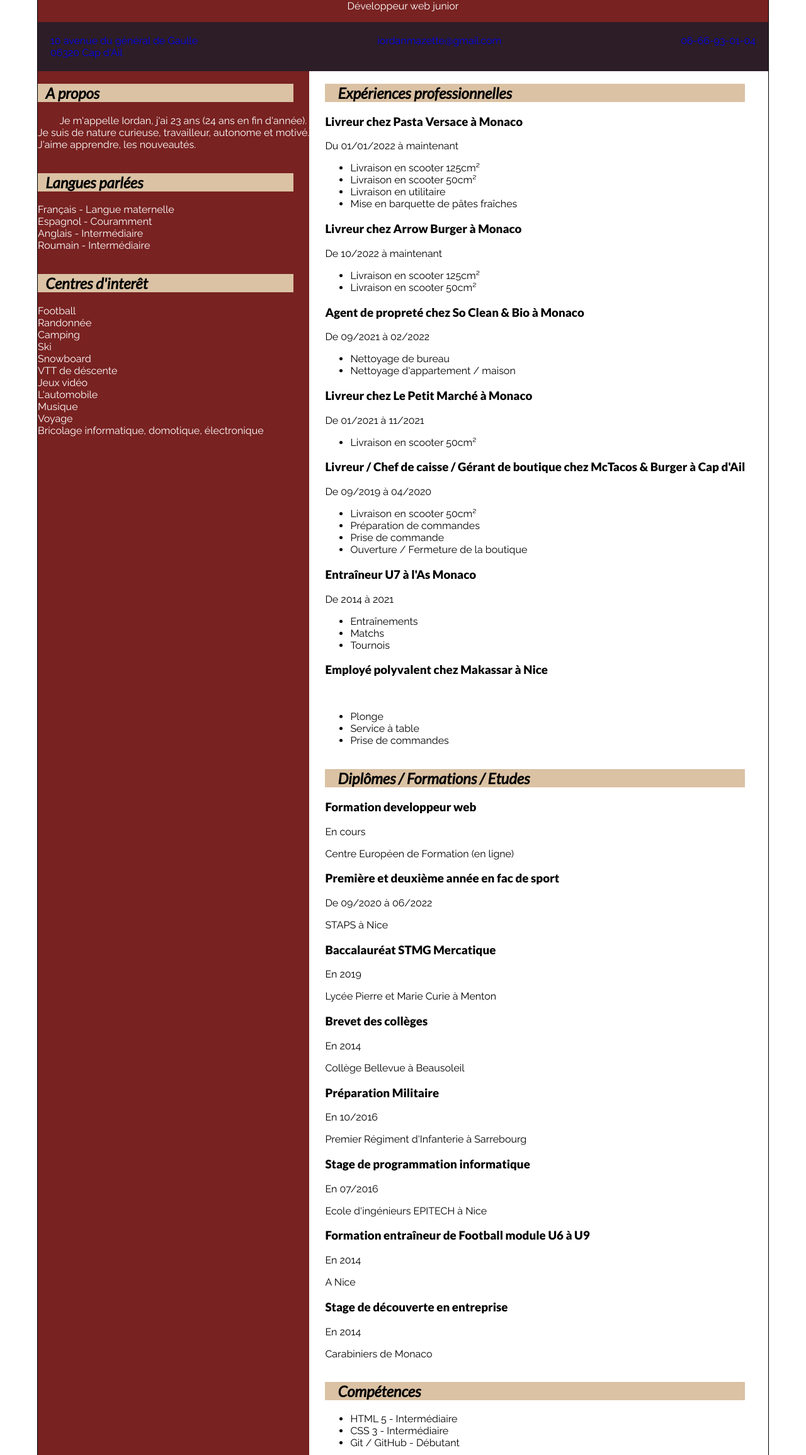
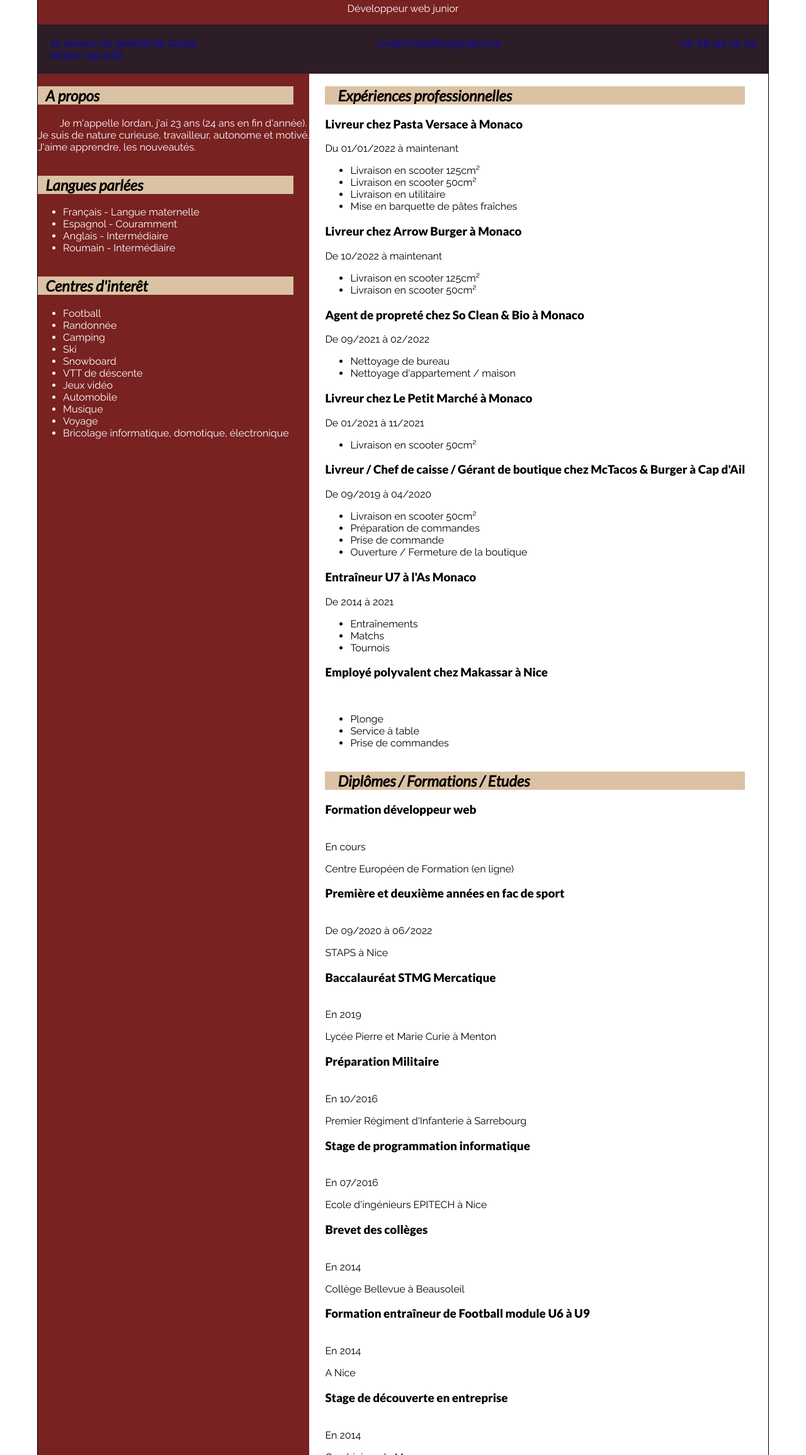
Before and after one commit to el-ioio/mon-cv, a plain HTML site: page index.html in a window 1280 px wide. Shown: the part 228-2538 px from the top of the page at 63% size. Drawn offline with Linux system fonts and the light colour scheme.

Commit message:
Update index.html

```diff
--- a/index.html
+++ b/index.html
@@ -12,13 +12,13 @@
     <header>
         <section class="en-tête">
             <h1>Iordan Mazette</h1>
-            <img src="./image/ma-photo.jpg" class="mon-portrait" width="110px" height="130px">
+            <a href="./image/ma-photo.jpg" target="_blank"><img src="./image/ma-photo.jpg" class="mon-portrait" width="110px" height="130px"></a>
             <p>Développeur web junior</p>
         </section>
         <div class="informations">
-            <a href="https://www.google.fr/maps/place/10+Av.+du+Général+de+Gaulle,+06320+Cap-d'Ail/@43.7236335,7.3949463,17z/data=!3m1!4b1!4m6!3m5!1s0x12cdc2e07fb790a9:0xa9780315ef4e6c5c!8m2!3d43.7236335!4d7.3975212!16s%2Fg%2F11c15v8507?entry=ttu" target="_blank">10 avenue du général de Gaulle <br> 06320 Cap d'Ail</a>
-            <a href="mailto:iordanmazette@gmail.com">iordanmazette@gmail.com</a>
-            <a href="tel: 0666930104">06-66-93-01-04</a>
+            <a href="https://www.google.fr/maps/place/10+Av.+du+Général+de+Gaulle,+06320+Cap-d'Ail/@43.7236335,7.3949463,17z/data=!3m1!4b1!4m6!3m5!1s0x12cdc2e07fb790a9:0xa9780315ef4e6c5c!8m2!3d43.7236335!4d7.3975212!16s%2Fg%2F11c15v8507?entry=ttu" target="_blank" class="lien">10 avenue du général de Gaulle <br> 06320 Cap d'Ail</a>
+            <a href="mailto:iordanmazette@gmail.com" class="lien">iordanmazette@gmail.com</a>
+            <a href="tel: 0666930104" class="lien">06-66-93-01-04</a>
         </div>
     </header>
     <main>
@@ -35,41 +35,28 @@
             </section>
             <section class="langues">
                 <h2>Langues parlées</h2>
-                <p>
-                    Français - Langue maternelle
-                    <br>
-                    Espagnol - Couramment
-                    <br>
-                    Anglais - Intermédiaire
-                    <br>
-                    Roumain - Intermédiaire
-                </p>
+                <ul>
+                    <li>Français - Langue maternelle</li>
+                    <li>Espagnol - Couramment</li>
+                    <li>Anglais - Intermédiaire</li>
+                    <li>Roumain - Intermédiaire</li>
+                </ul>
             </section>
             <section class="centres-d'interêt">
                 <h2>Centres d'interêt</h2>
-                <p>
-                    Football
-                    <br>
-                    Randonnée
-                    <br>
-                    Camping
-                    <br>
-                    Ski
-                    <br>
-                    Snowboard
-                    <br>
-                    VTT de déscente
-                    <br>
-                    Jeux vidéo
-                    <br>
-                    L'automobile
-                    <br>
-                    Musique
-                    <br>
-                    Voyage
-                    <br>
-                    Bricolage informatique, domotique, électronique
-                </p>
+                <ul>
+                    <li>Football</li>
+                    <li>Randonnée</li>
+                    <li>Camping</li>
+                    <li>Ski</li>
+                    <li>Snowboard</li>
+                    <li>VTT de déscente</li>
+                    <li>Jeux vidéo</li>
+                    <li>Automobile</li>
+                    <li>Musique</li>
+                    <li>Voyage</li>
+                    <li>Bricolage informatique, domotique, électronique</li>
+                </ul>
             </section>
         </div>
         <div class="col-droit">
@@ -137,45 +124,53 @@
                     </ul>
                 </section>
             </section>
-            <section class="diplomes-formations-études">
+            <section class="diplômes-formations-études">
                 <h2>Diplômes / Formations / Etudes</h2>
-                <section class="formation-dev-web">
-                    <h3>Formation developpeur web</h3>
+                <section class="formation-dev-web" id="formation">
+                    <h3>Formation développeur web</h3>
+                    <div class="trait"></div>
                     <p>En cours</p>
                     <p>Centre Européen de Formation (en ligne)</p>
                 </section>
-                <section class="staps">
-                    <h3>Première et deuxième année en fac de sport</h3>
+                <section class="staps" id="formation">
+                    <h3>Première et deuxième années en fac de sport</h3>
+                    <div class="trait"></div>
                     <p>De <time datetime="2020-09">09/2020</time> à <time datetime="2022-06">06/2022</time></p>
                     <p>STAPS à Nice</p>
                 </section>
-                <section class="baccalauréat">
+                <section class="baccalauréat" id="formation">
                     <h3>Baccalauréat STMG Mercatique</h3>
+                    <div class="trait"></div>
                     <p>En <time datetime="2019">2019</time></p>
                     <p>Lycée Pierre et Marie Curie à Menton</p>
                 </section>
-                <section class="brevet">
+                <section class="préparation-militaire" id="formation">
+                    <h3>Préparation Militaire</h3>
+                    <div class="trait"></div>
+                    <p>En <time datetime="2016-10">10/2016</time></p>
+                    <p>Premier Régiment d'Infanterie à Sarrebourg</p>
+                </section>
+                <section class="stage-informatique" id="formation">
+                    <h3>Stage de programmation informatique</h3>
+                    <div class="trait"></div>
+                    <p>En <time datetime="2016-07">07/2016</time></p>
+                    <p>Ecole d'ingénieurs EPITECH à Nice</p>
+                </section>
+                <section class="brevet" id="formation">
                     <h3>Brevet des collèges</h3>
+                    <div class="trait"></div>
                     <p>En <time datetime="2014">2014</time></p>
                     <p>Collège Bellevue à Beausoleil</p>
                 </section>
-                <section class="préparation-militaire">
-                    <h3>Préparation Militaire</h3>
-                    <p>En <time datetime="2016-10">10/2016</time></p>
-                    <p>Premier Régiment d'Infanterie à Sarrebourg</p>
-                </section>
-                <section class="stage-informatique">
-                    <h3>Stage de programmation informatique</h3>
-                    <p>En <time datetime="2016-07">07/2016</time></p>
-                    <p>Ecole d'ingénieurs EPITECH à Nice</p>
-                </section>
-                <section class="formation-entraîneur">
+                <section class="formation-entraîneur" id="formation">
                     <h3>Formation entraîneur de Football module U6 à U9</h3>
+                    <div class="trait"></div>
                     <p>En <time datetime="2014">2014</time></p>
                     <p>A Nice</p>
                 </section>
-                <section class="carabiniers">
+                <section class="carabiniers" id="formation">
                     <h3>Stage de découverte en entreprise</h3>
+                    <div class="trait"></div>
                     <p>En <time datetime="2014">2014</time></p>
                     <p>Carabiniers de Monaco</p>
                 </section>
@@ -183,9 +178,15 @@
             <section class="compétences">
                 <h2>Compétences</h2>
                 <ul>
-                    <li>HTML 5 - Intermédiaire</li>
-                    <li>CSS 3 - Intermédiaire</li>
-                    <li>Git / GitHub - Débutant</li>
+                    <li>HTML 5 - Intermédiaire
+                        <div class="trait"></div>
+                    </li>
+                    <li>CSS 3 - Intermédiaire
+                        <div class="trait"></div>
+                    </li>
+                    <li>Git / GitHub - Débutant
+                        <div class="trait"></div>
+                    </li>
                 </ul>
             </section>
         </div>
@@ -193,14 +194,14 @@
     <footer>
         <div class="contact">
             <a href="https://twitter.com/iordan3725" title="twitter" target="_blank">
-                <img src="./image/twitter.png" alt="twitter">
+                <img src="./image/twitter.png" alt="twitter" class="réseaux">
             </a>
             <a href="https://github.com/el-ioio" title="github" target="_blank">
-                <img src="./image/github.png" alt="twitter">
+                <img src="./image/github.png" alt="github" class="réseaux">
             </a>
         </div>
         <p>
-            <small>Dernière mise à jour le 28 Février 2024</small>
+            <small>Dernière mise à jour le 8 Mars 2024</small>
         </p>
     </footer>
 </body>
```
